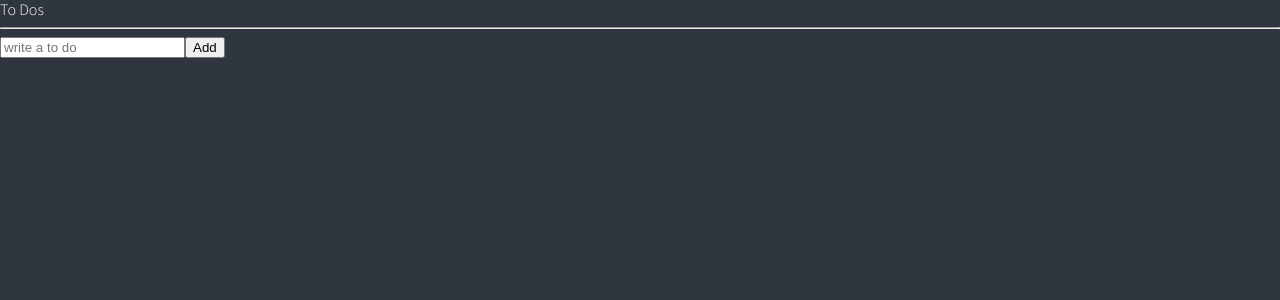
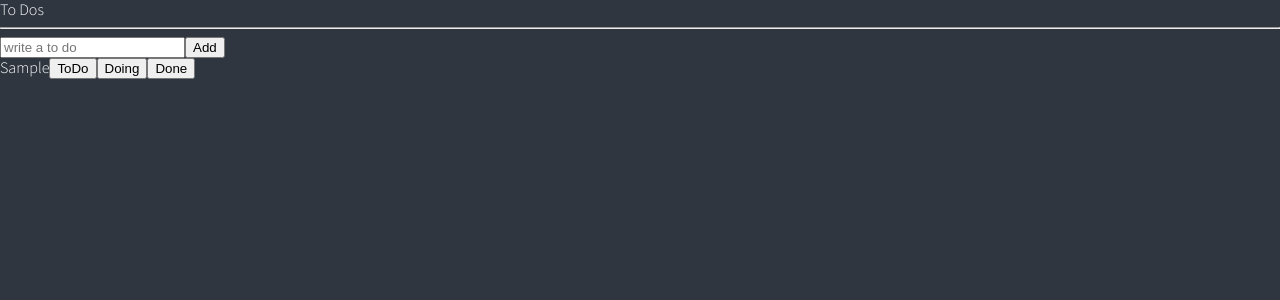
Before and after one commit to UHyun-K/react-todo-app, a React (Create React App) app in the folder react-todo-app/: page / in a window 1280 px wide. Both pictures are taken after typing "Sample" into the empty fields and a click on the button "Add". Shown: the top 300 px of the page. Built offline with nearby package versions, Linux system fonts and the light colour scheme.

Commit message:
refactoring

```diff
--- a/react-todo-app/src/components/CreateToDo.tsx
+++ b/react-todo-app/src/components/CreateToDo.tsx
@@ -11,7 +11,7 @@
         handleSubmit,
         setValue,
         formState: { errors },
-    } = useForm();
+    } = useForm<IForm>();
     const handleValid = ({ toDo }: IForm) => {
         setToDos((oldToDos) => [
             { text: toDo, id: Date.now(), category: "TO_DO" },
--- a/react-todo-app/src/components/ToDo.tsx
+++ b/react-todo-app/src/components/ToDo.tsx
@@ -1,14 +1,13 @@
-import { toDoState } from "../atoms";
-import { useRecoilValue } from "recoil";
+import { IToDo } from "../atoms";
 
-function ToDo() {
-    const toDos = useRecoilValue(toDoState);
+function ToDo({ text }: IToDo) {
     return (
-        <ul>
-            {toDos.map((toDo) => (
-                <li key={toDo.id}>{toDo.text}</li>
-            ))}
-        </ul>
+        <li>
+            <span>{text}</span>
+            <button>ToDo</button>
+            <button>Doing</button>
+            <button>Done</button>
+        </li>
     );
 }
 export default ToDo;
--- a/react-todo-app/src/components/ToDoList.tsx
+++ b/react-todo-app/src/components/ToDoList.tsx
@@ -1,12 +1,21 @@
 import React from "react";
+import { useRecoilValue } from "recoil";
+import { toDoState } from "../atoms";
 import CreateToDo from "./CreateToDo";
+import ToDo from "./ToDo";
 
 function ToDoList() {
+    const toDos = useRecoilValue(toDoState);
     return (
         <div>
             <h1>To Dos</h1>
             <hr />
             <CreateToDo />
+            <ul>
+                {toDos.map((toDo) => (
+                    <ToDo key={toDo.id} {...toDo} />
+                ))}
+            </ul>
         </div>
     );
 }
```
